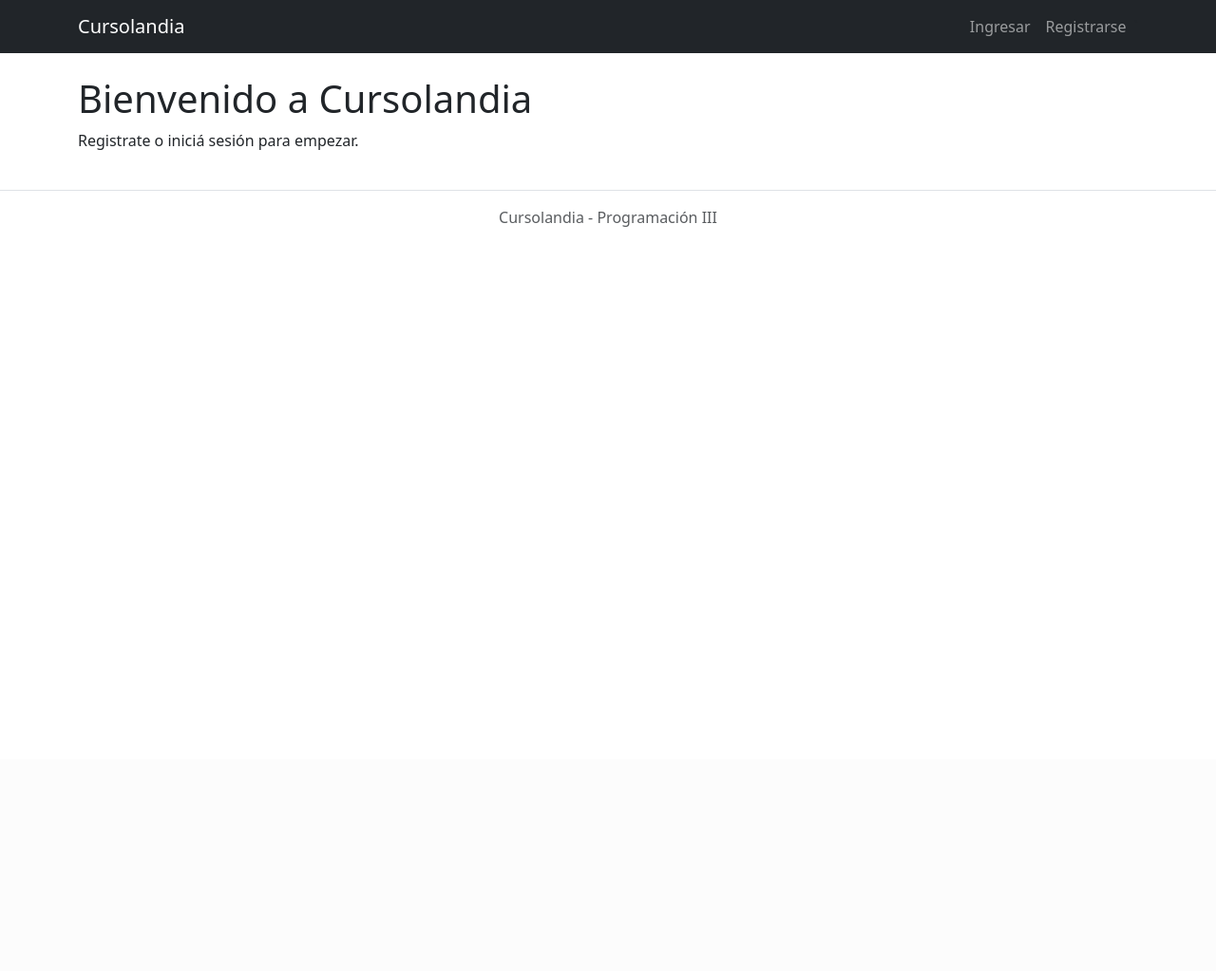
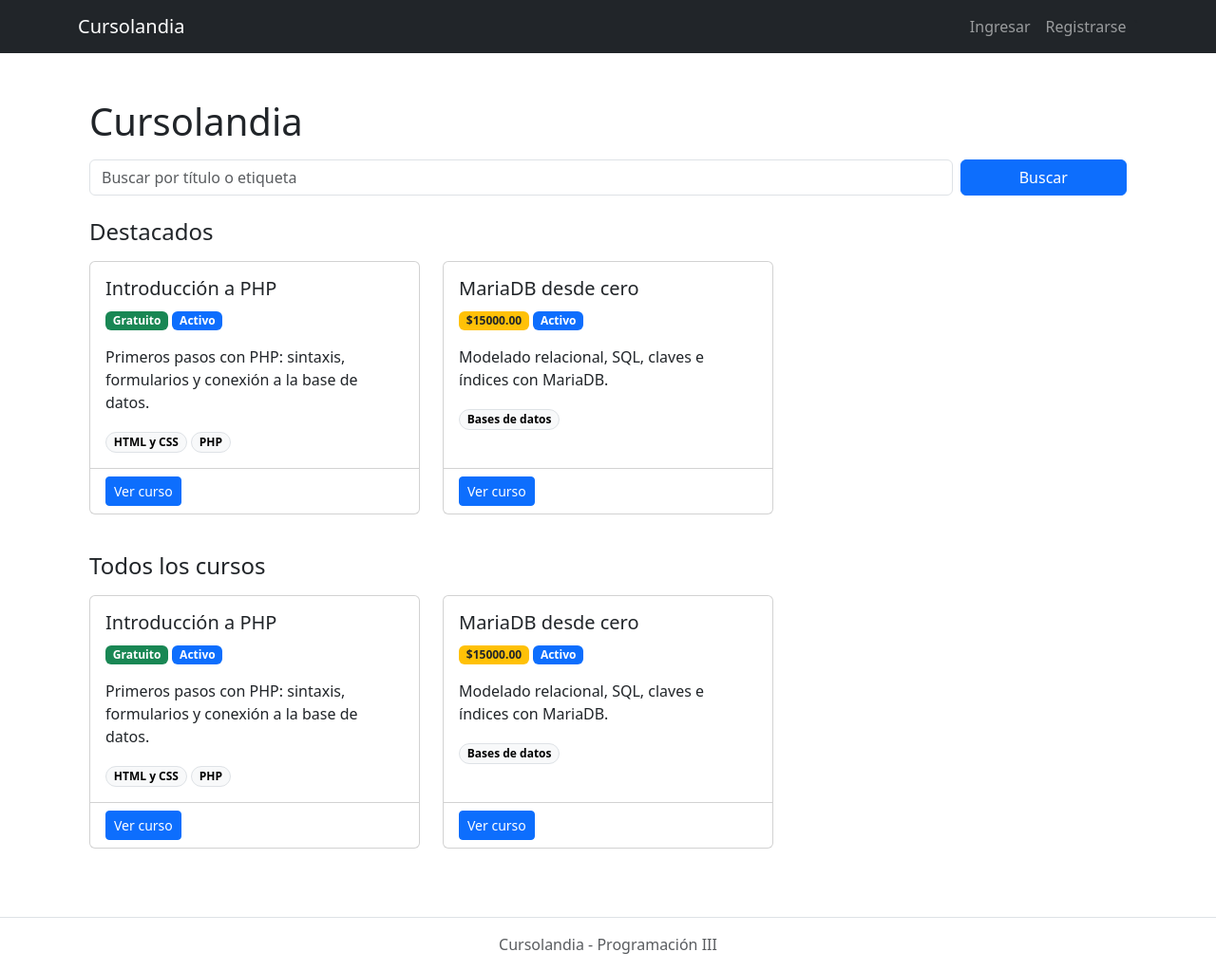
Before and after one commit to Jerombagnis/ProyectoProgIII-Cursolandia, a PHP site: page / in a window 1280 px wide. Shown: the whole page at 95% size. Before the commit the page ends 239 px from the top, so only its background shows below. Run offline with PHP 8.4, Linux system fonts and the light colour scheme; data comes from the database, SQL or seed files in the repository; a stand-in replaces the project's code that opens the database connection.

Commit message:
Cambios en el index, ahora muestra cards con cursos destacados  (usuarios pro) y cursos generales (activos no finalizados). Implemento funcionalidad para poder buscar cursos tanto por coincidencia en titulo y/o etiquetas. Agrego include "tarjeta_curso" encargada de generar las cards de cada curso.

```diff
--- a/Manejadores/ManejadorCurso.php
+++ b/Manejadores/ManejadorCurso.php
@@ -116,5 +116,72 @@ class ManejadorCurso {
         }
         return $etiquetas;
     }
+
+    // metodo que lista cursos publicos no finalizados y retorna el resultado
+    public function listarPublicos() {
+        $sql = "SELECT * FROM cursos
+                WHERE tipo_acceso = 'publico' AND fecha_fin >= CURDATE()
+                ORDER BY fecha_inicio";
+
+        $resultado = mysqli_query($this->conexion, $sql);
+        if (!$resultado) {
+            throw new Exception("No se pudieron cargar los cursos.");
+        }
+
+        return $this->armarCursos($resultado);
+    }
+
+    // metodo para listar cursos destacados (3 maximo) con la fecha de inicio mas cercana, asi evita la sobrecarga de cursos recomendados
+    public function listarDestacados() {
+        $sql = "SELECT c.*
+                FROM cursos c
+                INNER JOIN usuarios u ON u.id = c.creador_id
+                WHERE c.tipo_acceso = 'publico' AND c.fecha_fin >= CURDATE() AND u.vencimiento_pro >= CURDATE()
+                ORDER BY c.fecha_inicio
+                LIMIT 3";
+
+        $resultado = mysqli_query($this->conexion, $sql);
+        if (!$resultado) {
+            throw new Exception("No se pudieron cargar los cursos destacados.");
+        }
+
+        return $this->armarCursos($resultado);
+    }
+
+    // metodo para buscar cursos por titulo o etiquetas que posea, solo muestra publicos no finalizados
+    public function buscarPublicos($texto) {
+        $sql = "SELECT DISTINCT c.*
+                FROM cursos c
+                LEFT JOIN curso_etiquetas ce ON ce.curso_id = c.id
+                LEFT JOIN etiquetas e ON e.id = ce.etiqueta_id
+                WHERE c.tipo_acceso = 'publico' AND c.fecha_fin >= CURDATE() AND (c.titulo LIKE '%" . $texto . "%' OR e.nombre LIKE '%" . $texto . "%')
+                ORDER BY c.fecha_inicio";
+
+        $resultado = mysqli_query($this->conexion, $sql);
+        if (!$resultado) {
+            throw new Exception("No se pudo realizar la búsqueda.");
+        }
+
+        return $this->armarCursos($resultado);
+    }
+
+    // metodo privado para armar un array de objetos Curso a partir del resultado de una consulta
+    private function armarCursos($resultado) {
+        $cursos = array();
+        while ($fila = mysqli_fetch_assoc($resultado)) {
+            $cursos[] = new Curso(
+                $fila['id'],
+                $fila['creador_id'],
+                $fila['titulo'],
+                $fila['descripcion'],
+                $fila['costo'],
+                $fila['cupo'],
+                $fila['fecha_inicio'],
+                $fila['fecha_fin'],
+                $fila['tipo_acceso']
+            );
+        }
+        return $cursos;
+    }
 }
 ?>
--- a/Paginas/curso.php
+++ b/Paginas/curso.php
@@ -75,7 +75,7 @@ include "../Conexiones/cerrar_conexion.php";
 ?>
 <?php include "includes/header.php"; ?>
 
-// contenido de la pagina, si hay un error se muestra el mensaje de error y un boton para volver al inicio, sino se muestran los datos del curso y el boton de inscribirse si corresponde
+<!-- .contenido de la pagina, si hay un error se muestra el mensaje de error y un boton para volver al inicio, sino se muestran los datos del curso y el boton de inscribirse si corresponde -->
 
 <div class="container my-4">
 
--- /dev/null
+++ b/Paginas/includes/tarjeta_curso.php
@@ -0,0 +1,46 @@
+<?php
+
+//  las variables $curso y $etiquetas reciben $item que se pasan desde el archivo (index) donde se incluye esta tarjeta
+$curso = $item['curso'];
+$etiquetas = $item['etiquetas'];
+?>
+<div class="col-md-4 mb-4">
+    <div class="card h-100">
+        <div class="card-body">
+            <h5 class="card-title"><?php echo $curso->titulo; ?></h5>
+
+            <p>
+                <?php if ($curso->esGratuito()) { ?>
+                    <span class="badge bg-success">Gratuito</span>
+                <?php } else { ?>
+                    <span class="badge bg-warning text-dark">$<?php echo $curso->costo; ?></span>
+                <?php } ?>
+
+                <?php if ($curso->estaActivo()) { ?>
+                    <span class="badge bg-primary">Activo</span>
+                <?php } else { ?>
+                    <span class="badge bg-info text-dark">Próximamente</span>
+                <?php } ?>
+            </p>
+
+            <p class="card-text">
+                <?php
+
+                // controlo que solo muestre los primeros 100 caracteres de la descripción
+                if (strlen($curso->descripcion) > 100) {
+                    echo substr($curso->descripcion, 0, 100) . "...";
+                } else {
+                    echo $curso->descripcion;
+                }
+                ?>
+            </p>
+
+            <?php foreach ($etiquetas as $etiqueta) { ?>
+                <span class="badge rounded-pill text-bg-light border"><?php echo $etiqueta['nombre']; ?></span>
+            <?php } ?>
+        </div>
+        <div class="card-footer bg-transparent">
+            <a href="curso.php?id=<?php echo $curso->id; ?>" class="btn btn-primary btn-sm">Ver curso</a>
+        </div>
+    </div>
+</div>
--- a/Paginas/index.php
+++ b/Paginas/index.php
@@ -1,15 +1,104 @@
 <?php
 session_start();
-$titulo = "Cursolandia";
-include 'includes/header.php';
+
+include "../Conexiones/conexion.php";
+include "../Clases/Curso.php";
+include "../Manejadores/ManejadorCurso.php";
+
+// si "q" no está seteada, la inicializo en vacío para que no tire error
+// si "q" está seteada, recibio el valor que se pasó por GET (texto de búsqueda)
+$q = "";
+if (isset($_GET['q'])) {
+    $q = trim($_GET['q']);
+}
+
+$cursos = array();
+$destacados = array();
+$resultados = array();
+$error = "";
+
+try {
+    $manejadorCurso = new ManejadorCurso($conexion);
+
+    if ($q != "") {
+        // si q esta seteada, se realiza la búsqueda y se muestran los resultados
+        $cursos = $manejadorCurso->buscarPublicos($q);
+    } else {
+        $cursos = $manejadorCurso->listarPublicos();
+
+        $cursos_destacados = $manejadorCurso->listarDestacados();
+        foreach ($cursos_destacados as $curso) {
+            //almaceno en el array asociativo destacados el curso y sus etiquetas
+            $destacados[] = array(
+                'curso' => $curso,
+                'etiquetas' => $manejadorCurso->etiquetasDeCurso($curso->id)
+            );
+        }
+    }
+
+    // por cada curso de la lista se le buscan sus etiquetas
+    foreach ($cursos as $curso) {
+        $resultados[] = array('curso' => $curso,'etiquetas' => $manejadorCurso->etiquetasDeCurso($curso->id)
+        );
+    }
+} catch (Exception $e) {
+    $error = $e->getMessage();
+}
+
+include "../Conexiones/cerrar_conexion.php";
 ?>
+<?php include "includes/header.php"; ?>
 
-<h1>Bienvenido a Cursolandia</h1>
+<div class="container my-4">
 
-<?php if (isset($_SESSION['usuario_id'])) { ?>
-    <p>Hola, <?php echo $_SESSION['usuario_nombre']; ?>. Acá va a ir la lista de cursos.</p>
-<?php } else { ?>
-    <p>Registrate o iniciá sesión para empezar.</p>
-<?php } ?>
+    <h1 class="mb-3">Cursolandia</h1>
+
+    <form method="get" action="index.php" class="row g-2 mb-4">
+        <div class="col-md-10">
+            <input type="text" name="q" class="form-control" placeholder="Buscar por título o etiqueta" value="<?php echo $q; ?>">
+        </div>
+        <div class="col-md-2">
+            <button type="submit" class="btn btn-primary w-100">Buscar</button>
+        </div>
+    </form>
+
+    <?php if ($error != "") { ?>
+        <div class="alert alert-danger"><?php echo $error; ?></div>
+    <?php } else { ?>
+
+        <!-- si la variable "q" está vacía y hay cursos destacados, se muestran primero los destacados -->
+        <?php if ($q == "" && count($destacados) > 0) { ?>
+            <h2 class="h4 mb-3">Destacados</h2>
+            <div class="row">
+
+                <!-- recorro el array de destacados y por cada uno incluyo la tarjeta de curso -->
+                <?php foreach ($destacados as $item) { ?>
+                    <?php include "includes/tarjeta_curso.php"; ?>
+                <?php } ?>
+            </div>
+        <?php } ?>
+
+        <?php if ($q != "") { ?>
+            <h2 class="h4 mb-3">Resultados para "<?php echo $q; ?>"</h2>
+        <?php } else { ?>
+            <h2 class="h4 mb-3 mt-3">Todos los cursos</h2>
+        <?php } ?>
+
+        <?php if (count($resultados) == 0) { ?>
+            <p>No se encontraron cursos.</p>
+        <?php } else { ?>
+            <div class="row">
+                <?php foreach ($resultados as $item) { ?>
+                    <?php include "includes/tarjeta_curso.php"; ?>
+                <?php } ?>
+            </div>
+        <?php } ?>
+
+        <?php if ($q != "") { ?>
+            <a href="index.php" class="btn btn-secondary">Ver todos los cursos</a>
+        <?php } ?>
+
+    <?php } ?>
+</div>
 
 <?php include 'includes/footer.php'; ?>
```
